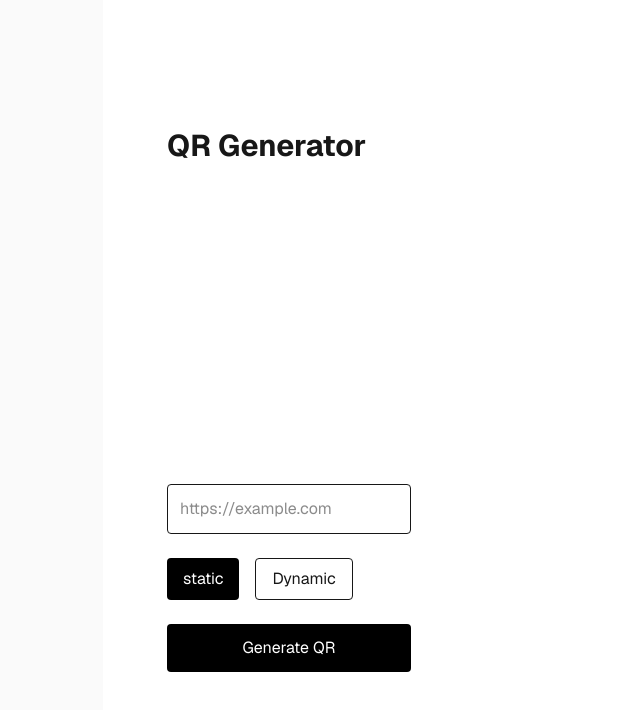
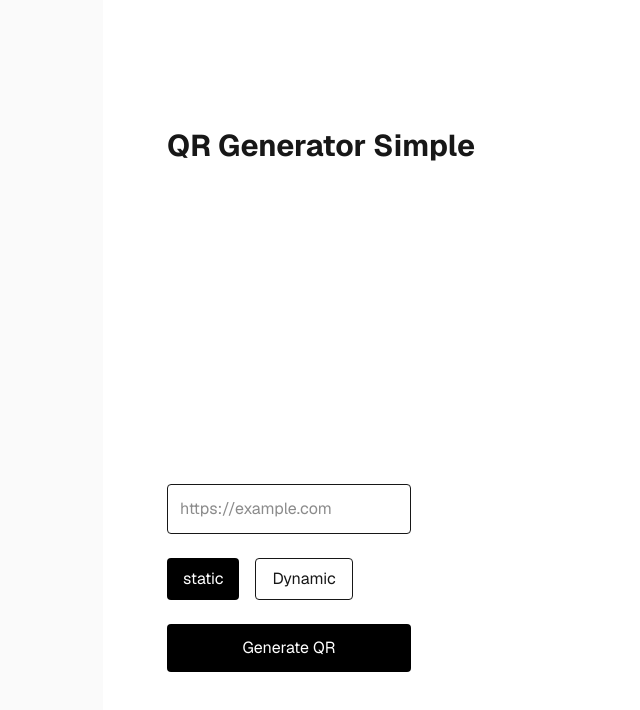
Before and after one commit to narrence/qr-app, a Next.js app: page / in a window 1280 px wide. Shown: the top 710 px of the page, without its empty margins (153-793 px from the left). Built offline with nearby package versions, Linux system fonts and the light colour scheme.

Commit message:
change text home

```diff
--- a/app/page.tsx
+++ b/app/page.tsx
@@ -6,7 +6,7 @@ export default function Home() {
     <div className="flex flex-col flex-1 items-center justify-center bg-zinc-50 font-sans dark:bg-black">
       <main className="flex flex-1 w-full max-w-3xl flex-col items-center justify-between py-32 px-16 bg-white dark:bg-black sm:items-start">
         <h1 className="text-3xl font-bold mb-6 text-center">
-            QR Generator
+            QR Generator Simple
         </h1>
 
         <QRGenerator />
```
